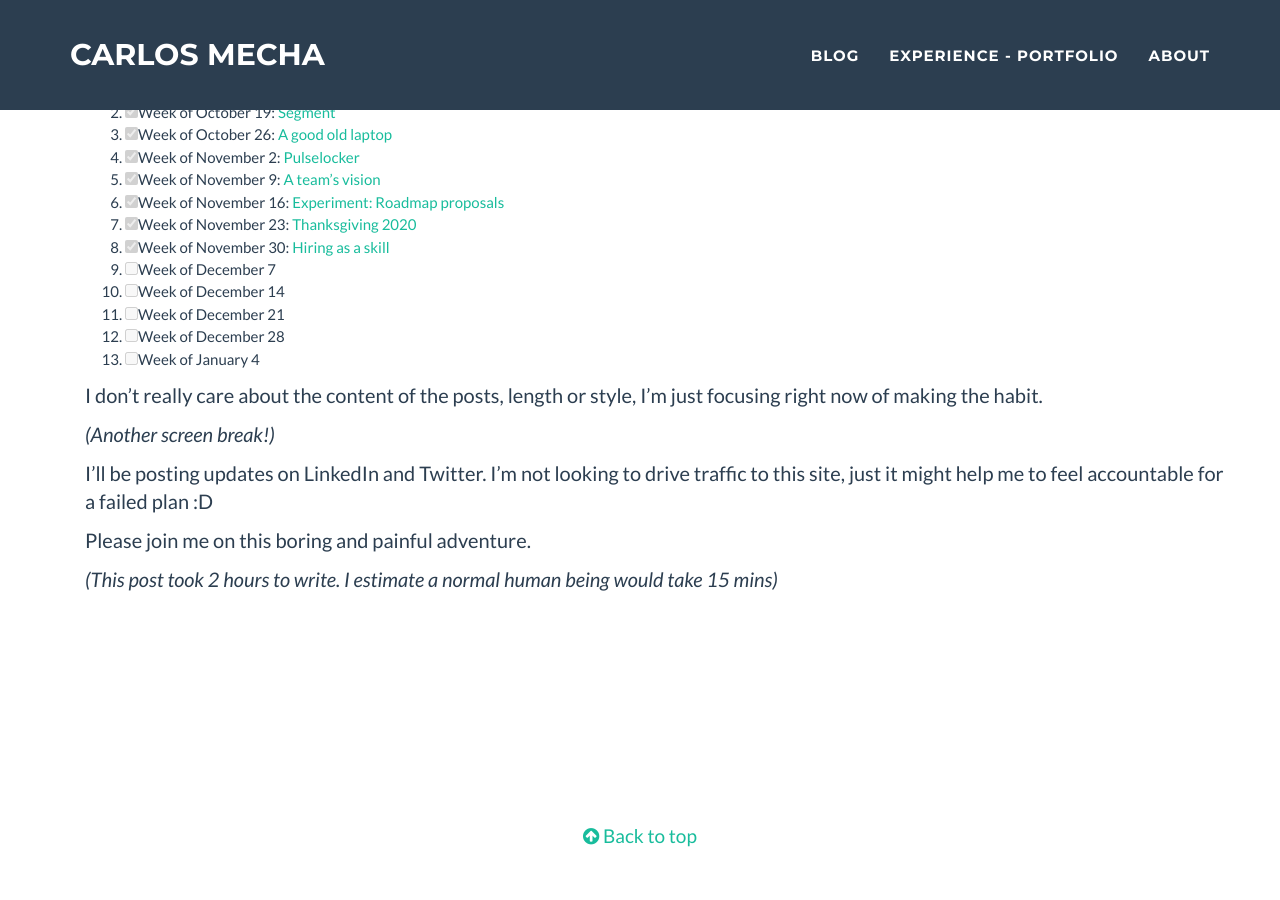
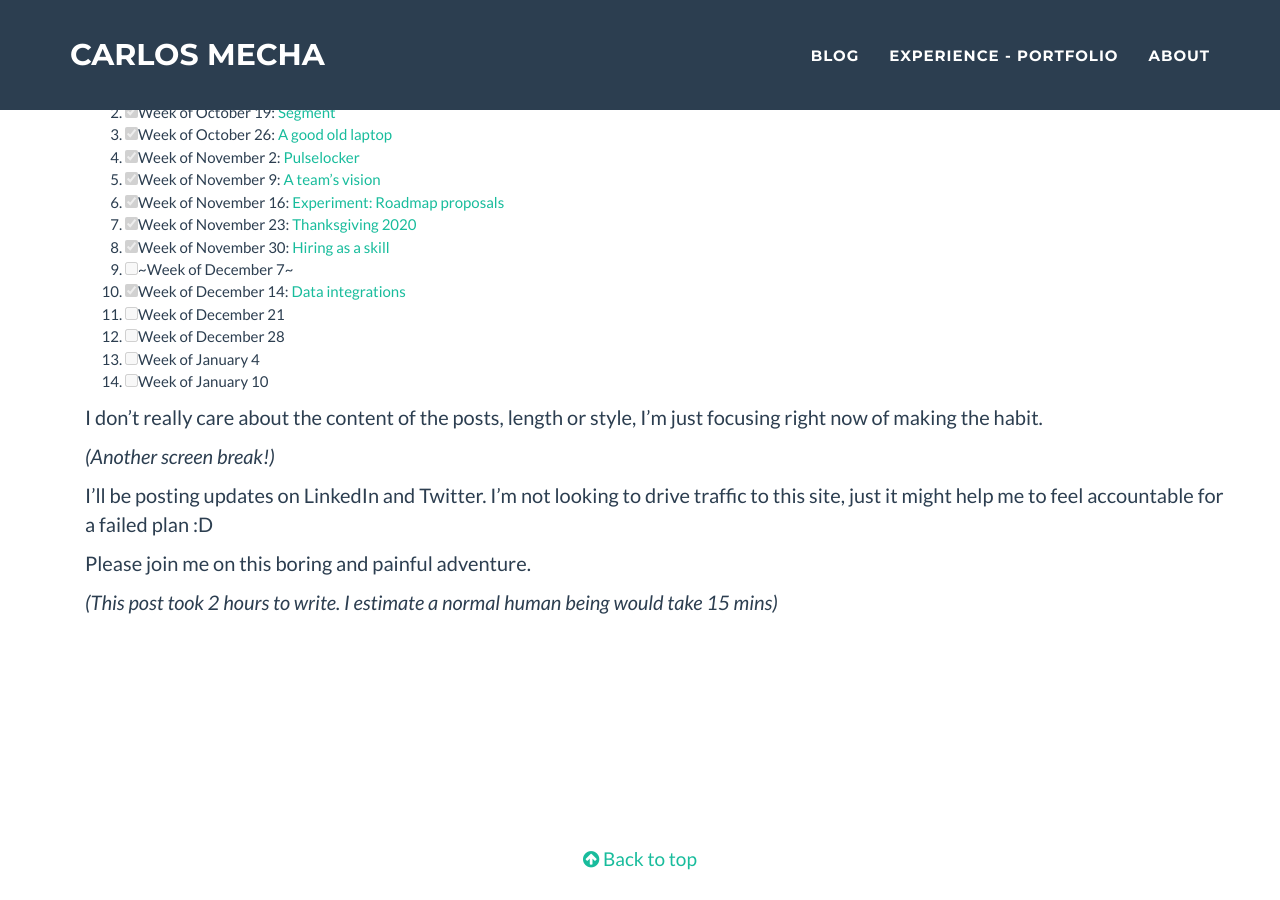
Before and after one commit to CarlosMecha/carlosmecha.github.com, a Jekyll site: the page built from _posts/2020-10-15-writing.markdown, in a window 1280 px wide and 900 px high, scrolled down 1823 px. Built offline with Jekyll 4.4.1, drawn with Linux system fonts in a browser that asks for light colours.

Commit message:
Start post

```diff
--- a/_posts/2020-10-15-writing.markdown
+++ b/_posts/2020-10-15-writing.markdown
@@ -82,11 +82,12 @@ _(Oh! Screen break!)_
 1. [x] Week of November 16: [Experiment: Roadmap proposals]({% post_url 2020-11-18-experiment-roadmap %})
 1. [x] Week of November 23: [Thanksgiving 2020]({% post_url 2020-11-28-thanksgiving-2020 %})
 1. [x] Week of November 30: [Hiring as a skill]({% post_url 2020-12-04-hiring-skill %})
-1. [ ] Week of December 7
-1. [ ] Week of December 14
+1. [ ] ~Week of December 7~
+1. [x] Week of December 14: [Data integrations]({% post_url 2020-12-17-data-integrations %})
 1. [ ] Week of December 21
 1. [ ] Week of December 28
 1. [ ] Week of January 4
+1. [ ] Week of January 10
 
 I don't really care about the content of the posts, length or style, I'm just focusing right now of
 making the habit.
```
Also changed, not shown: _posts/2020-12-17-data-integrations.markdown (added, +60 -0 lines).
